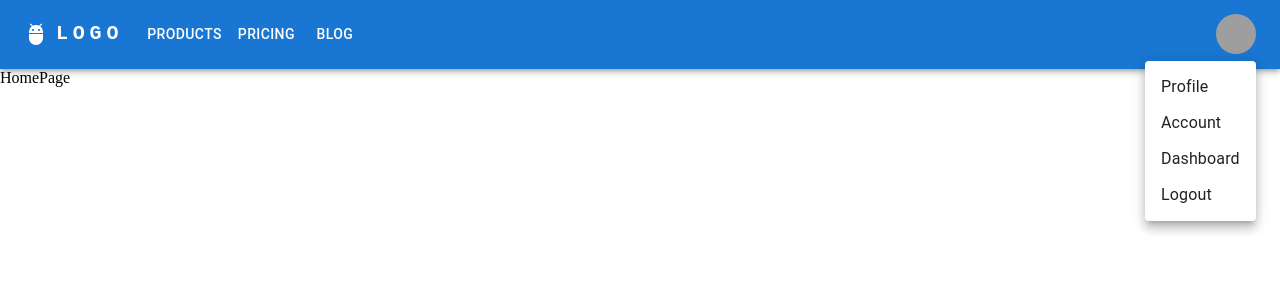
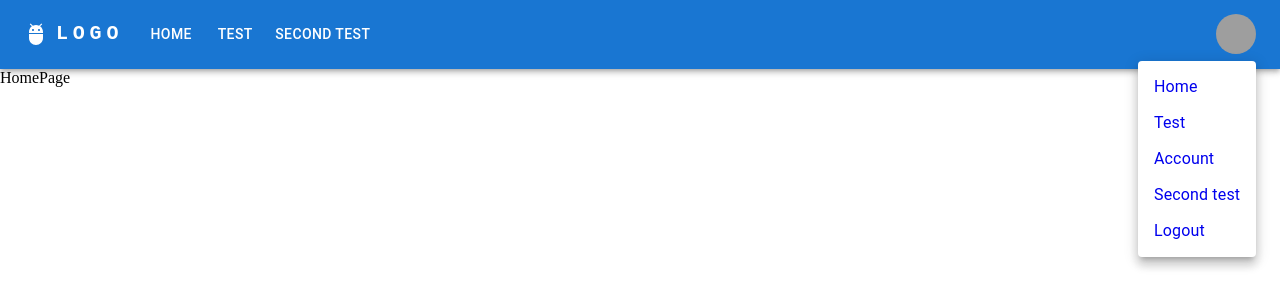
Before and after one commit to emirjunushov/hakaton-final, a React (Create React App) app: page / in a window 1280 px wide. Both pictures are taken after a click on the button "Open settings". Shown: the top 308 px of the page. Built offline with nearby package versions, Linux system fonts and the light colour scheme; grey boxes are pictures that could not be loaded.

Commit message:
some commit

```diff
--- a/src/App.js
+++ b/src/App.js
@@ -2,12 +2,14 @@ import React from "react";
 import Navbar from "./components/Navbar/Navbar";
 import MainRoutes from "./components/routes/MainRoutes";
 import AuthContextProvider from "./context/AuthContextProvider";
+import Footer from "./components/Footer/Footer";
 
 const App = () => {
   return (
     <AuthContextProvider>
       <Navbar />
       <MainRoutes />
+      {/* <Footer /> */}
     </AuthContextProvider>
   );
 };
--- a/src/components/Navbar/Navbar.css
+++ b/src/components/Navbar/Navbar.css
@@ -22,3 +22,56 @@ body {
 
 .nav__logo {
 }
+
+.nav__block-adaptiv {
+}
+
+.nav__btn-adaptiv {
+}
+
+.nav__block_links-adaptiv {
+}
+
+.nav__burger-adaptiv {
+}
+
+.nav__some-icon-adaptiv {
+}
+
+.nav__logo-adaptiv {
+}
+
+.nav__some-BOX {
+}
+
+.nav__btn-some {
+}
+
+.nav__settings-menu {
+}
+
+.nav__menu_block {
+}
+
+.nav-menu__btn {
+}
+
+.nav-avatar {
+}
+
+.nav__menu {
+}
+
+.nav-menu_list {
+}
+
+.nav-menu_item {
+}
+
+.nav__link-oun {
+  text-decoration: none !important;
+}
+
+.nav__linkMain {
+  text-decoration: none !important;
+}
--- a/src/components/Navbar/Navbar.jsx
+++ b/src/components/Navbar/Navbar.jsx
@@ -13,9 +13,14 @@ import Tooltip from "@mui/material/Tooltip";
 import MenuItem from "@mui/material/MenuItem";
 import AdbIcon from "@mui/icons-material/Adb";
 import "./Navbar.css";
+import { Link } from "react-router-dom";
 
-const pages = ["Products", "Pricing", "Blog"];
-const settings = ["Profile", "Account", "Dashboard", "Logout"];
+const pages = [
+  { name: "Home", link: "/", id: 1 },
+  { name: "Test", link: "/test", id: 2 },
+  { name: "Second test", link: "/second-test", id: 3 },
+];
+const settings = ["Home", "Test", "Account", "Second test", "Logout"];
 
 function Navbar() {
   const [anchorElNav, setAnchorElNav] = React.useState(null);
@@ -64,11 +69,11 @@ function Navbar() {
           </Typography>
 
           <Box
-            className="nav__block-link"
+            className="nav__block-adaptiv"
             sx={{ flexGrow: 1, display: { xs: "flex", md: "none" } }}
           >
             <IconButton
-              className=""
+              className="nav__btn-adaptiv"
               size="large"
               aria-label="account of current user"
               aria-controls="menu-appbar"
@@ -79,6 +84,7 @@ function Navbar() {
               <MenuIcon />
             </IconButton>
             <Menu
+              className="nav__block_links-adaptiv"
               id="menu-appbar"
               anchorEl={anchorElNav}
               anchorOrigin={{
@@ -96,15 +102,25 @@ function Navbar() {
                 display: { xs: "block", md: "none" },
               }}
             >
-              {pages.map((page) => (
-                <MenuItem key={page} onClick={handleCloseNavMenu}>
-                  <Typography textAlign="center">{page}</Typography>
+              {pages.map((page, index) => (
+                <Link key={index} to={page.link} className="nav__linkMain">
+                  <MenuItem
+                    className="nav__burger-adaptiv"
+                    key={page}
+                    onClick={handleCloseNavMenu}
+                  >
+                    <Typography textAlign="center">{page.name}</Typography>
                   </MenuItem>
+                </Link>
               ))}
             </Menu>
           </Box>
-          <AdbIcon sx={{ display: { xs: "flex", md: "none" }, mr: 1 }} />
+          <AdbIcon
+            className="nav__some-icon-adaptiv"
+            sx={{ display: { xs: "flex", md: "none" }, mr: 1 }}
+          />
           <Typography
+            className="nav__logo-adaptiv"
             variant="h5"
             noWrap
             component="a"
@@ -122,25 +138,40 @@ function Navbar() {
           >
             LOGO
           </Typography>
-          <Box sx={{ flexGrow: 1, display: { xs: "none", md: "flex" } }}>
-            {pages.map((page) => (
+          <Box
+            className="nav__some-BOX"
+            sx={{ flexGrow: 1, display: { xs: "none", md: "flex" } }}
+          >
+            {pages.map((page, index) => (
+              <Link key={index} to={page.link} className="nav__linkMain">
                 <Button
+                  className="nav__btn-some"
                   key={page}
                   onClick={handleCloseNavMenu}
                   sx={{ my: 2, color: "white", display: "block" }}
                 >
-                {page}
+                  {page.name}
                 </Button>
+              </Link>
             ))}
           </Box>
 
-          <Box sx={{ flexGrow: 0 }}>
-            <Tooltip title="Open settings">
-              <IconButton onClick={handleOpenUserMenu} sx={{ p: 0 }}>
-                <Avatar alt="Remy Sharp" src="/static/images/avatar/2.jpg" />
+          <Box className="nav__settings-menu" sx={{ flexGrow: 0 }}>
+            <Tooltip className="nav__menu_block" title="Open settings">
+              <IconButton
+                className="nav-menu__btn"
+                onClick={handleOpenUserMenu}
+                sx={{ p: 0 }}
+              >
+                <Avatar
+                  className="nav-avatar"
+                  alt="Remy Sharp"
+                  src="/static/images/avatar/2.jpg"
+                />
               </IconButton>
             </Tooltip>
             <Menu
+              className="nav__menu"
               sx={{ mt: "45px" }}
               id="menu-appbar"
               anchorEl={anchorElUser}
@@ -156,10 +187,18 @@ function Navbar() {
               open={Boolean(anchorElUser)}
               onClose={handleCloseUserMenu}
             >
-              {settings.map((setting) => (
-                <MenuItem key={setting} onClick={handleCloseUserMenu}>
-                  <Typography textAlign="center">{setting}</Typography>
+              {settings.map((setting, index) => (
+                <Link className="nav__link-oun" key={index} to={setting.link}>
+                  <MenuItem
+                    className="nav-menu_list"
+                    key={setting}
+                    onClick={handleCloseUserMenu}
+                  >
+                    <Typography className="nav-menu_item" textAlign="center">
+                      {setting}
+                    </Typography>
                   </MenuItem>
+                </Link>
               ))}
             </Menu>
           </Box>
```
Lines whose indentation alone changed are shown as unchanged.
